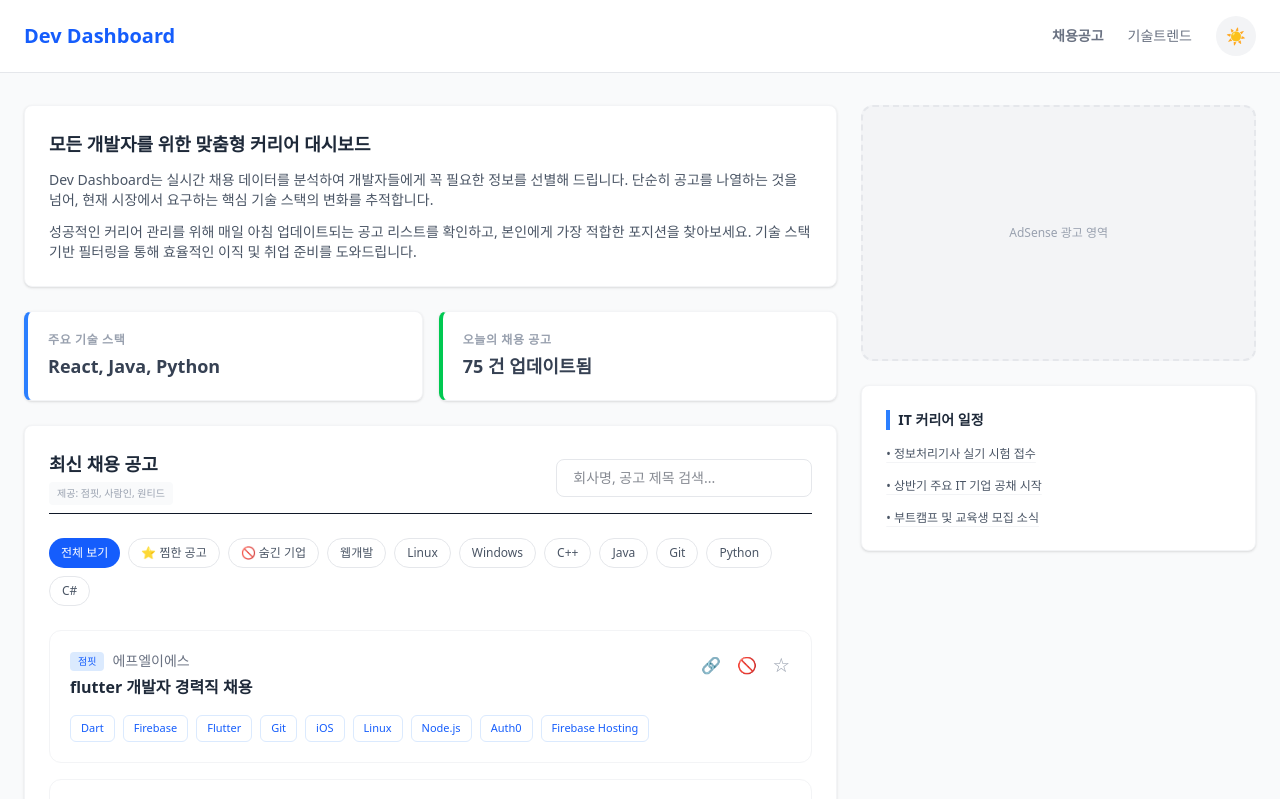
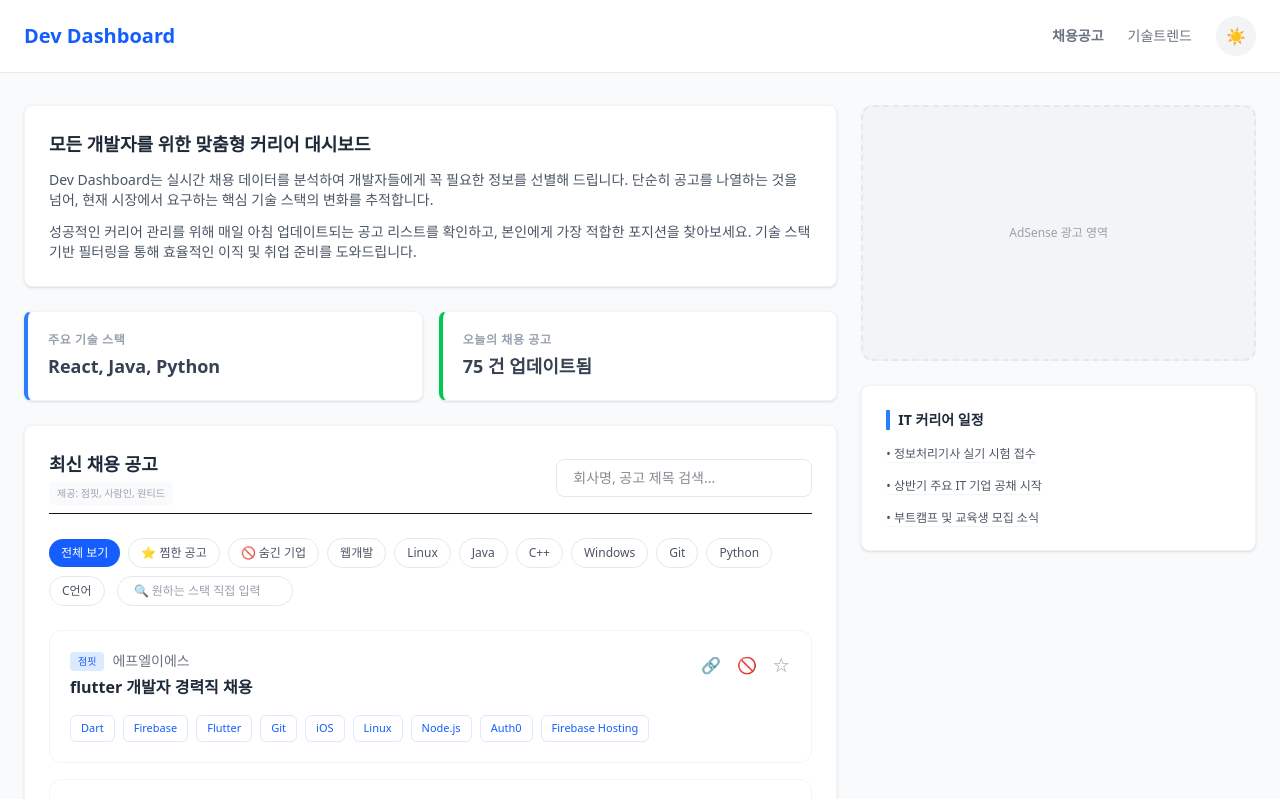
Before and after one commit to welchs1423/Dev-Dashboard, a Next.js app: page / in a window 1280 px wide. Shown: the top 799 px of the page. Built offline with nearby package versions, Linux system fonts and the light colour scheme.

Commit message:
feat: 기술 스택 직접 검색 필터 UI 및 기능 추가

```diff
--- a/app/page.tsx
+++ b/app/page.tsx
@@ -14,6 +14,7 @@ interface Job {
 export default function Home() {
   const [jobs, setJobs] = useState<Job[]>([]);
   const [selectedSkill, setSelectedSkill] = useState<string>("All");
+  const [customSkill, setCustomSkill] = useState<string>("");
   const [searchQuery, setSearchQuery] = useState<string>("");
   const [isLoading, setIsLoading] = useState<boolean>(true);
   const [displayCount, setDisplayCount] = useState<number>(20);
@@ -31,7 +32,20 @@ export default function Home() {
             t.company.trim() === job.company.trim() && t.title.trim() === job.title.trim()
           ))
         );
-        setJobs(uniqueJobs);
+
+        const jumpit = uniqueJobs.filter(j => j.id.startsWith('jumpit'));
+        const saramin = uniqueJobs.filter(j => j.id.startsWith('saramin'));
+        const wanted = uniqueJobs.filter(j => j.id.startsWith('wanted'));
+
+        const mixedJobs: Job[] = [];
+        const maxLength = Math.max(jumpit.length, saramin.length, wanted.length);
+        for (let i = 0; i < maxLength; i++) {
+          if (jumpit[i]) mixedJobs.push(jumpit[i]);
+          if (saramin[i]) mixedJobs.push(saramin[i]);
+          if (wanted[i]) mixedJobs.push(wanted[i]);
+        }
+
+        setJobs(mixedJobs);
         setIsLoading(false);
       })
       .catch((error) => {
@@ -122,6 +136,9 @@ export default function Home() {
       matchSkill = true;
     } else if (selectedSkill === "Bookmark") {
       matchSkill = bookmarkedJobs.includes(job.id);
+    } else if (selectedSkill === "Custom") {
+      const keyword = customSkill.toLowerCase().trim();
+      matchSkill = keyword === "" || (job.skills && job.skills.some(s => s.toLowerCase().includes(keyword)));
     } else {
       matchSkill = job.skills && job.skills.includes(selectedSkill);
     }
@@ -274,11 +291,12 @@ export default function Home() {
             </div>
 
             {!isLoading && (
-              <div className="flex flex-wrap gap-2 mb-6">
+              <div className="flex flex-wrap items-center gap-2 mb-6">
                 {filterOptions.map(skill => (
                   <button
                     key={skill}
                     onClick={() => {
+                      setCustomSkill("");
                       setSelectedSkill(skill);
                       setDisplayCount(20);
                     }}
@@ -291,6 +309,28 @@ export default function Home() {
                     {skill === "All" ? "전체 보기" : skill === "Bookmark" ? "⭐ 찜한 공고" : skill === "Hidden" ? "🚫 숨긴 기업" : skill}
                   </button>
                 ))}
+
+                <div className="relative flex items-center ml-1">
+                  <input
+                    type="text"
+                    placeholder="🔍 원하는 스택 직접 입력"
+                    value={customSkill}
+                    onChange={(e) => {
+                      setCustomSkill(e.target.value);
+                      if (e.target.value.trim() !== "") {
+                        setSelectedSkill("Custom");
+                      } else {
+                        setSelectedSkill("All");
+                      }
+                      setDisplayCount(20);
+                    }}
+                    className={`px-4 py-1.5 text-xs rounded-full border transition-all focus:outline-none focus:ring-2 focus:ring-blue-500 w-44 focus:w-56 ${
+                      selectedSkill === "Custom"
+                        ? 'bg-blue-50 border-blue-300 text-blue-700 dark:bg-blue-900/30 dark:border-blue-700 dark:text-blue-300 placeholder-blue-300'
+                        : 'bg-white dark:bg-gray-700 border-gray-200 dark:border-gray-600 text-gray-600 dark:text-gray-300 placeholder-gray-400'
+                    }`}
+                  />
+                </div>
               </div>
             )}
 
```
